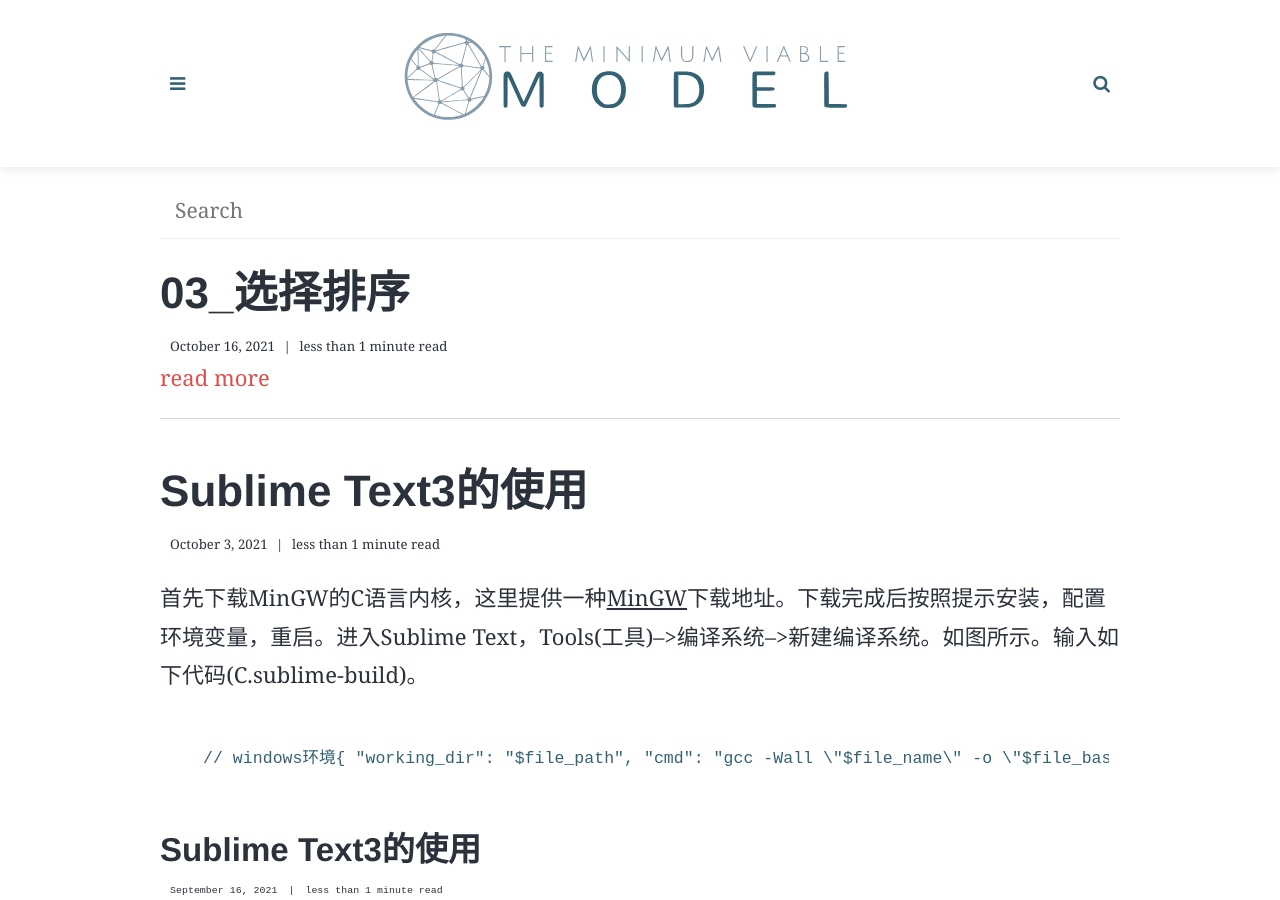
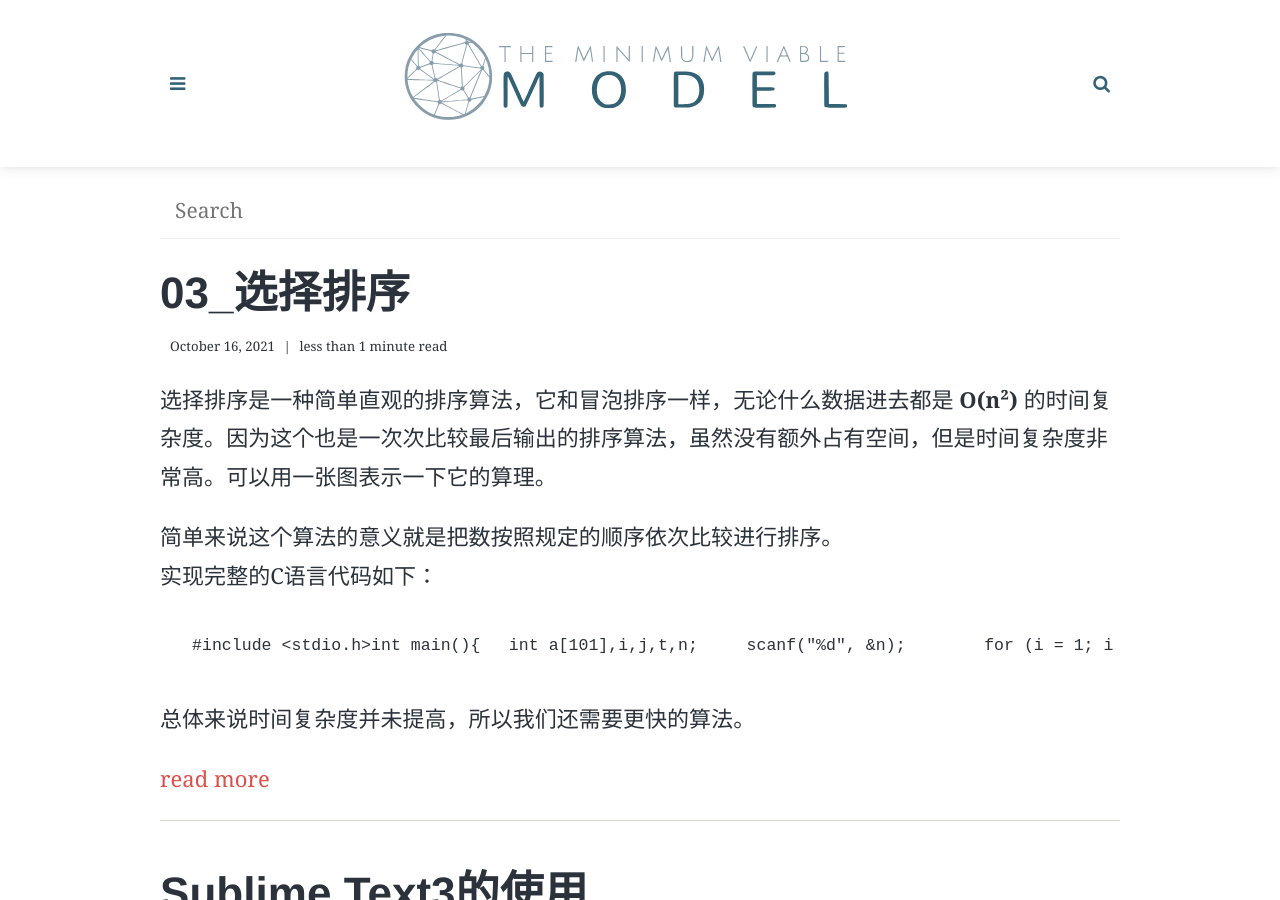
Before and after one commit to Dsmtyu/Dsmtyu.github.io, a Jekyll site: the page built from _pages/archive.html, in a window 1280 px wide and 900 px high. Built offline with Jekyll 4.4.1, drawn with Linux system fonts in a browser that asks for light colours; some web fonts are replaced.

Commit message:
Update 2021-10-15-03_选择排序.md

````diff
--- a/_posts/2021-10-15-03_选择排序.md
+++ b/_posts/2021-10-15-03_选择排序.md
@@ -11,3 +11,44 @@ author: Albert
 ---
 
 ## 选择排序算法
+
+选择排序是一种简单直观的排序算法，它和冒泡排序一样，无论什么数据进去都是 __O(n²)__ 的时间复杂度。因为这个也是一次次比较最后输出的排序算法，虽然没有额外占有空间，但是时间复杂度非常高。
+可以用一张图表示一下它的算理。
+![image](https://www.runoob.com/wp-content/uploads/2019/03/selectionSort.gif)
+
+简单来说这个算法的意义就是把数按照规定的顺序依次比较进行排序。
+实现完整的C语言代码如下：
+```C
+#include <stdio.h>
+
+int main()
+{
+	int a[101],i,j,t,n;
+
+	scanf("%d", &n);
+
+	for (i = 1; i <= n; ++i)
+		scanf("%d", &a[i]);
+
+	for (i = 1; i <= n-1; ++i) //对于n个数来说，要进行n-1轮，确定前4轮
+	{
+		for(j = i+1;j <= n; ++j) //a[i]需要和a[i+1]、a[i+2]、...a[n]比较
+		{
+			if (a[i]>a[j]) //从小到大排序
+			{
+				/* 变量交换 */
+				t = a[i];
+				a[i] = a[j];
+				a[j] = t;
+			}
+		}
+	}
+
+	for (i = 1; i <= n; ++i)
+		printf("%d ", a[i] );
+
+	getchar(); getchar();
+	return 0;
+}
+```
+总体来说时间复杂度并未提高，所以我们还需要更快的算法。
````
